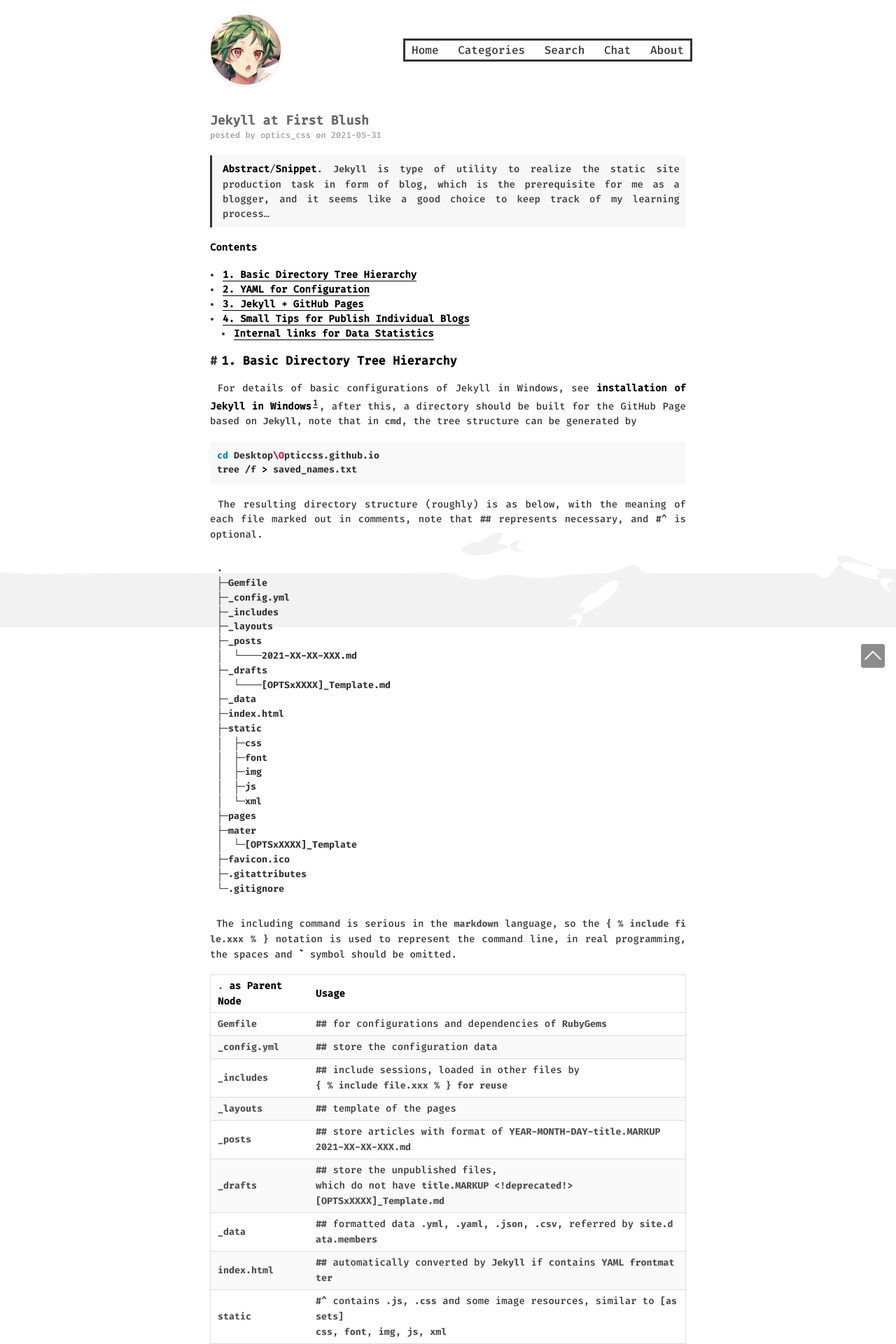
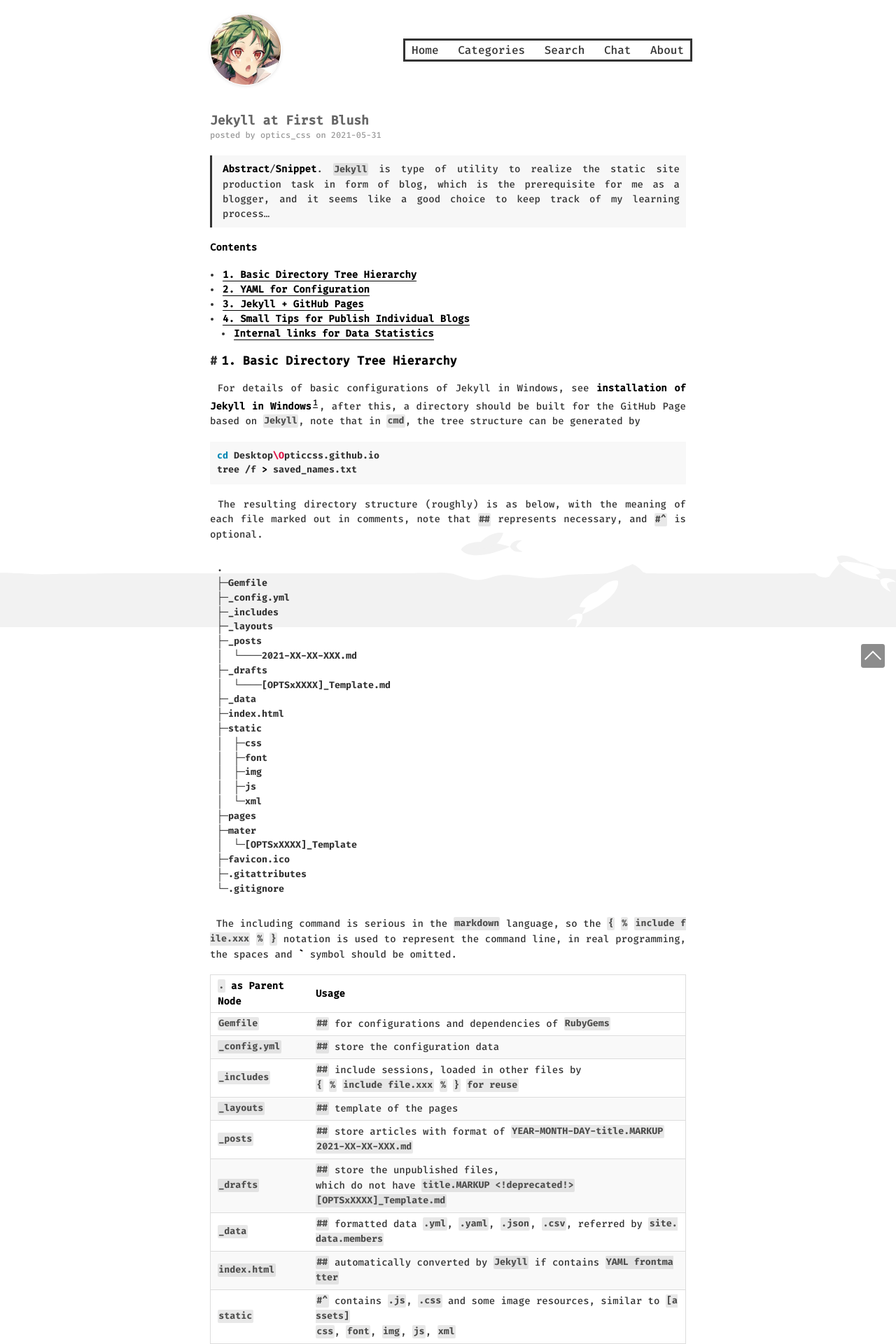
Before and after one commit to Opticcss/Opticcss.github.io, a Jekyll site: the page built from _posts/2021-05-31-Jekyll at First Blush.md, in a window 1280 px wide. Shown: the top 1920 px of the page at 70% size. Built offline with Jekyll 4.4.1, drawn with Linux system fonts in a browser that asks for light colours; formulas are drawn with MathJax 3.

Commit message:
Update post.css

```diff
--- a/static/css/post.css
+++ b/static/css/post.css
@@ -94,13 +94,13 @@
   line-height: 1.6;
 }
 code.language-plaintext.highlighter-rouge {
-  background-color: #00000000;
+  background-color: #00000017;
 }
 .page-post code {
   font-size: 13px;
-  background-color: #eeeeee;
   word-break: break-all;
-  border-radius: 5px;
+  padding: .1em;
+  border-radius: .15em;
   color: #4d4d4c;
   transition: all 500ms ease;
 }
```
